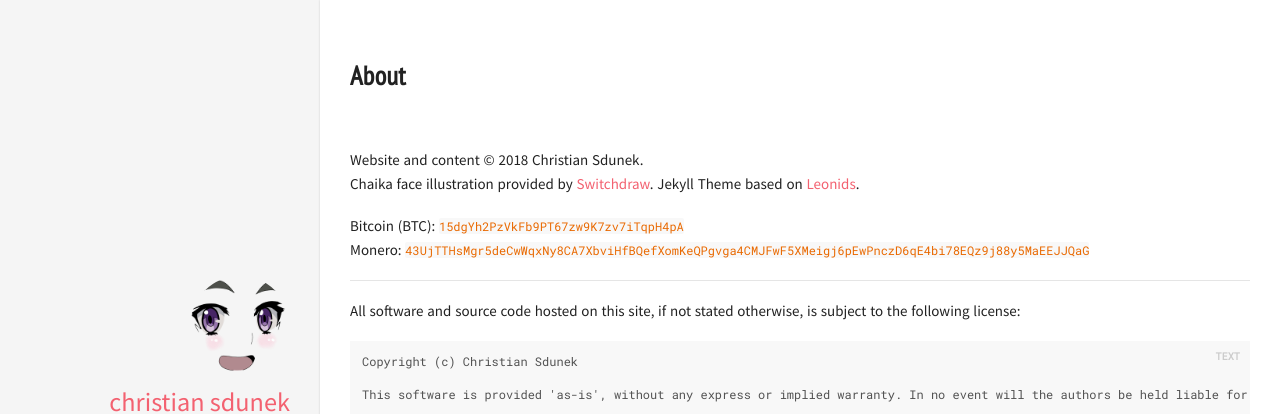
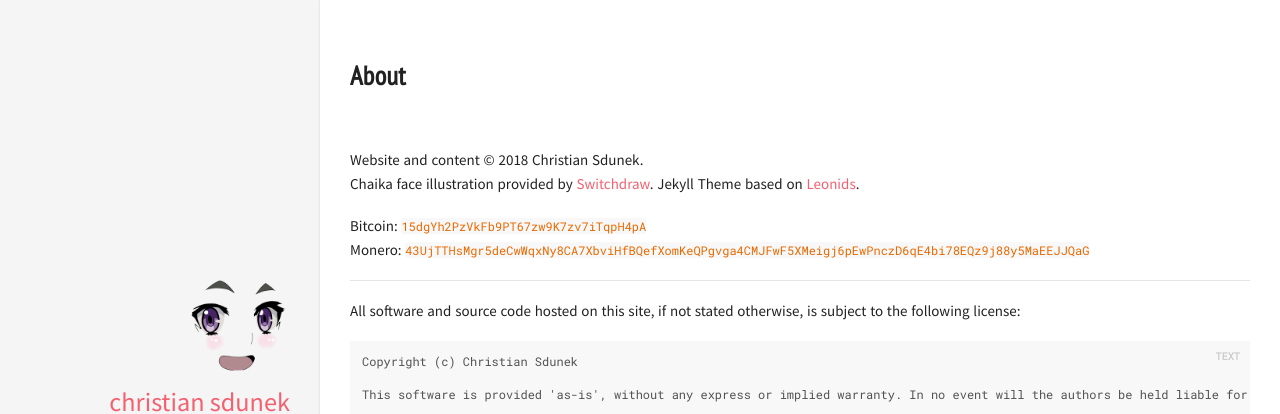
Before and after one commit to Systemcluster/systemcluster.github.io, a Jekyll site: the page built from about.md, in a window 1280 px wide. Shown: the top 414 px of the page. Built offline with Jekyll 4.4.1, drawn with Linux system fonts in a browser that asks for light colours; nearby versions of some CDN libraries.

Commit message:
Update About page

```diff
--- a/_includes/list-projects.html
+++ b/_includes/list-projects.html
@@ -63,7 +63,7 @@
       alt="{{ post.title }} feature image">
 
       {% if post.image.credit %}
-      <span class="image-credit">Photo Credit: <a href="{{ post.image.creditlink }}">{{ post.image.credit }}</a></span>
+      <span class="image-credit">Image Credit: <a href="{{ post.image.creditlink }}">{{ post.image.credit }}</a></span>
       {% endif %}
     </div><!-- /.image-wrap -->
     {% endif %}
--- a/_layouts/post.html
+++ b/_layouts/post.html
@@ -18,7 +18,7 @@ layout: default
     alt="{{ page.title }} feature image">
 
     {% if page.image.credit %}
-    <span class="image-credit">Photo Credit: <a href="{{ page.image.creditlink }}">{{ page.image.credit }}</a></span>
+    <span class="image-credit">Image Credit: <a href="{{ page.image.creditlink }}">{{ page.image.credit }}</a></span>
     {% endif %}
   </div><!-- /.image-wrap -->
   {% endif %}
--- a/_layouts/post_listing.html
+++ b/_layouts/post_listing.html
@@ -58,7 +58,7 @@ layout: default
       alt="{{ post.title }} feature image">
 
       {% if post.image.credit %}
-      <span class="image-credit">Photo Credit: <a href="{{ post.image.creditlink }}">{{ post.image.credit }}</a></span>
+      <span class="image-credit">Image Credit: <a href="{{ post.image.creditlink }}">{{ post.image.credit }}</a></span>
       {% endif %}
     </div><!-- /.image-wrap -->
     {% endif %}
--- a/_layouts/work.html
+++ b/_layouts/work.html
@@ -15,7 +15,7 @@ layout: default
 			alt="{{ page.title }} feature image">
 
 			{% if page.image.credit %}
-			<span class="image-credit">Photo Credit: <a href="{{ page.image.creditlink }}">{{ page.image.credit }}</a></span>
+			<span class="image-credit">Image Credit: <a href="{{ page.image.creditlink }}">{{ page.image.credit }}</a></span>
 			{% endif %}
 		</div><!-- /.image-wrap -->
 	{% endif %}
--- a/about.md
+++ b/about.md
@@ -8,7 +8,7 @@ permalink: /about/
 Website and content &copy; {{ site.time | date: '%Y' }} {{ site.owner.name }}.
 Chaika face illustration provided by [Switchdraw](https://switchdraw.deviantart.com/art/CHAIKA-s-Face-456893291). Jekyll Theme based on [Leonids](https://github.com/renyuanz/leonids).
 
-Bitcoin (BTC): `15dgYh2PzVkFb9PT67zw9K7zv7iTqpH4pA`
+Bitcoin: `15dgYh2PzVkFb9PT67zw9K7zv7iTqpH4pA`
 Monero: `43UjTTHsMgr5deCwWqxNy8CA7XbviHfBQefXomKeQPgvga4CMJFwF5XMeigj6pEwPnczD6qE4bi78EQz9j88y5MaEEJJQaG`
 
 ---
```
